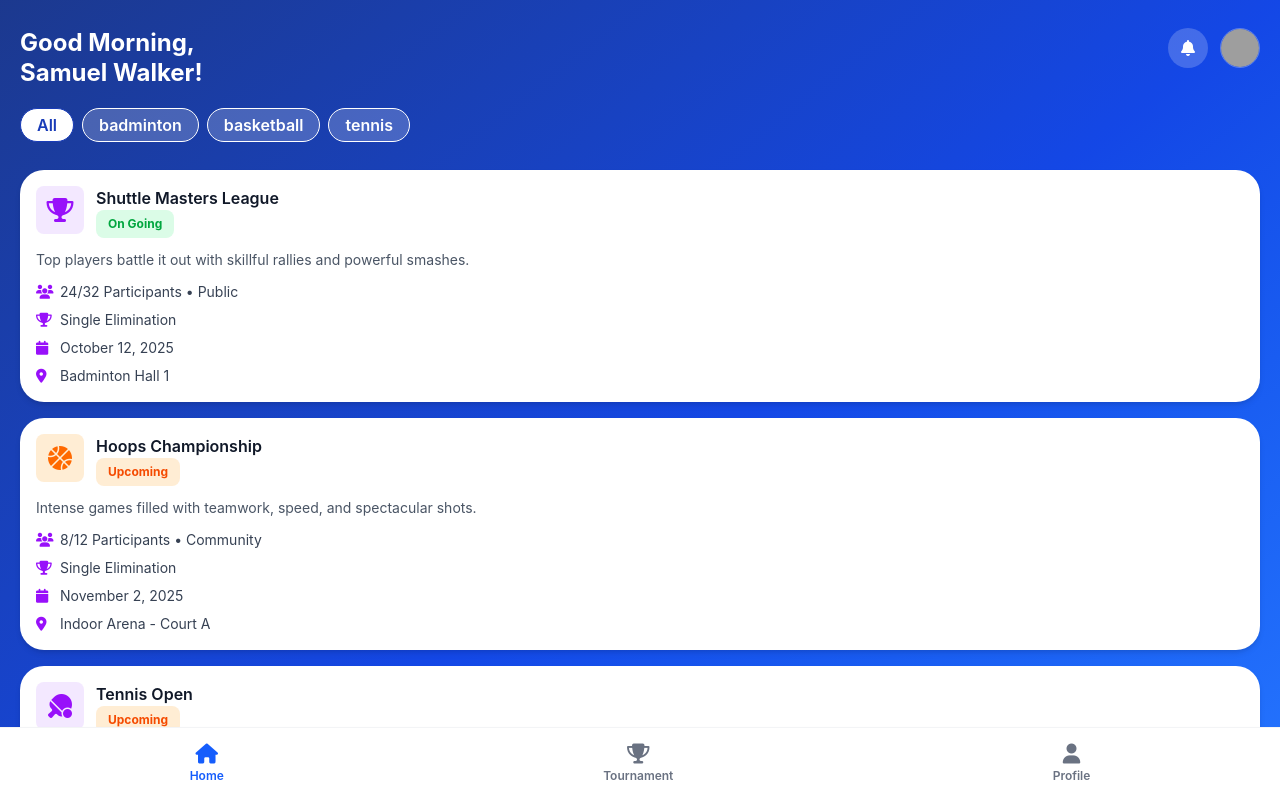
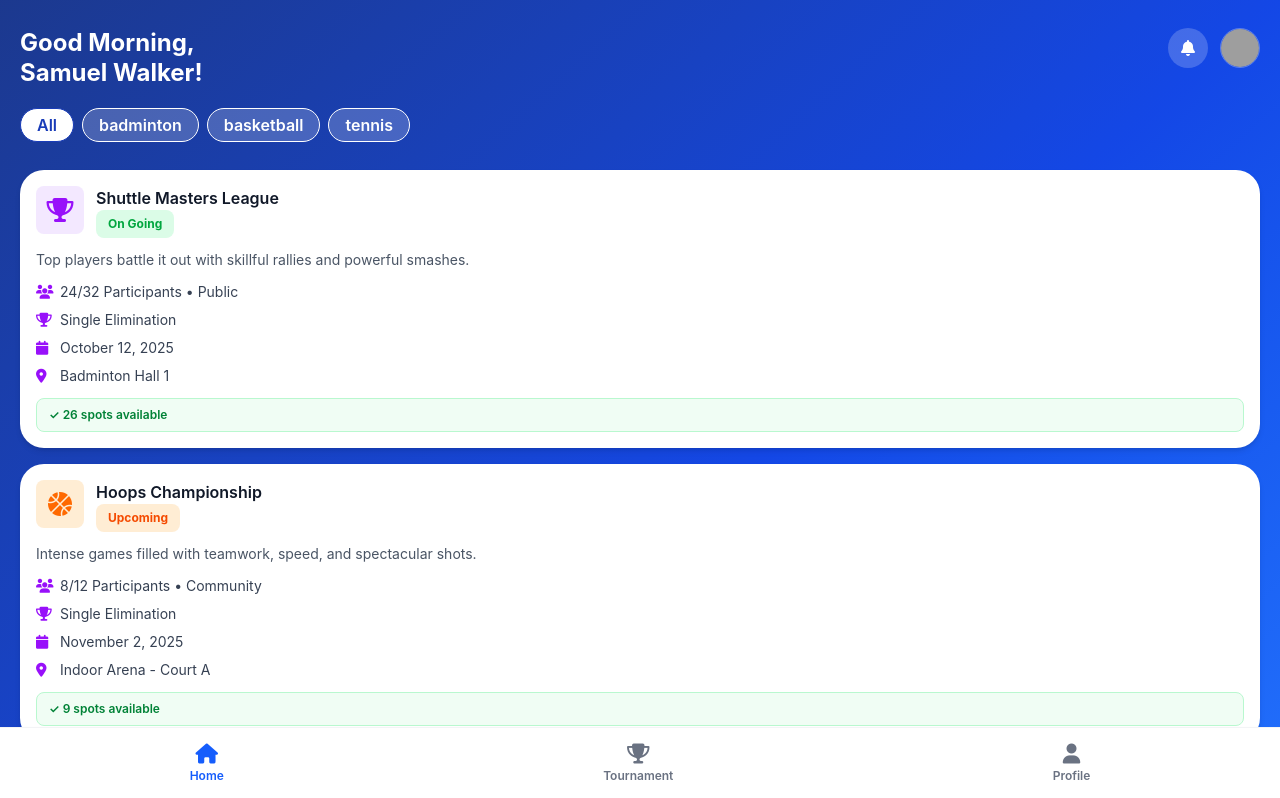
Before and after one commit to outamghartAchraf/ArenaSync-Gestionnaire-de-Tournois-Sportifs, a React (Vite) app: page / in a window 1280 px wide. Shown: the top 798 px of the page. Built offline with nearby package versions, Linux system fonts and the light colour scheme; grey boxes are pictures that could not be loaded.

Commit message:
add for calc count of maxParticipants

```diff
--- a/src/components/RegistrationButton.jsx
+++ b/src/components/RegistrationButton.jsx
@@ -2,7 +2,7 @@ function RegistrationButton({isRegistered, onClick}) {
   return (
     <button
      onClick={onClick}
-      className={`w-full py-3 rounded-lg font-bold transition ${isRegistered ? "bg-gray-500/80 text-gray-300" : "bg-green-500/80 text-white hover:bg-green-600/80 border border-green-400/50"
+      className={`w-full py-3 rounded-lg font-bold transition ${isRegistered ? "bg-red-500/80 text-white" : "bg-green-500/80 text-white hover:bg-green-600/80 border border-green-400/50"
       }`}
     >
        {isRegistered ? "Unregister" : "Register Now"}   </button>
--- a/src/components/TournamentCard.jsx
+++ b/src/components/TournamentCard.jsx
@@ -12,6 +12,7 @@ export default function TournamentCard({ tournament }) {
     return iconMap[icon] || "fas fa-trophy";
   };
 
+  const availableSpots = tournament.maxParticipants - tournament.participants_list.length;
   return (
     <div className="bg-white rounded-3xl p-4 shadow-md hover:shadow-lg transition transform hover:-translate-y-1 cursor-pointer">
       <Link
@@ -65,6 +66,20 @@ export default function TournamentCard({ tournament }) {
             <span>{tournament.location}</span>
           </div>
         </div>
+
+         {availableSpots > 0 ? (
+          <div className="mt-3 px-3 py-2 bg-green-50 rounded-lg border border-green-200">
+            <p className="text-xs font-semibold text-green-700">
+              ✓ {availableSpots} spots available
+            </p>
+          </div>
+        ) : (
+          <div className="mt-3 px-3 py-2 bg-red-50 rounded-lg border border-red-200">
+            <p className="text-xs font-semibold text-red-700">
+              ✗ Tournament Full
+            </p>
+          </div>
+        )}
       </Link>
     </div>
   );
```
